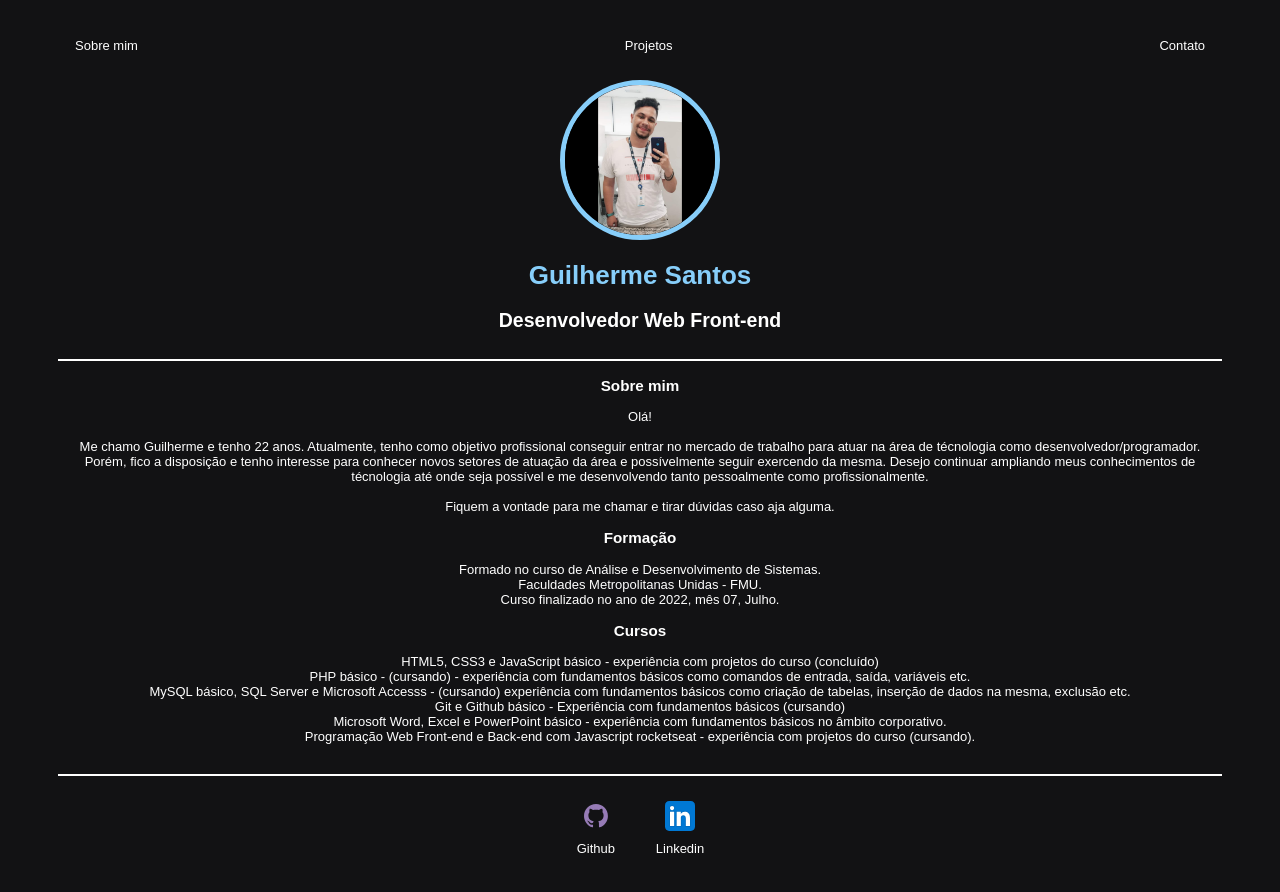
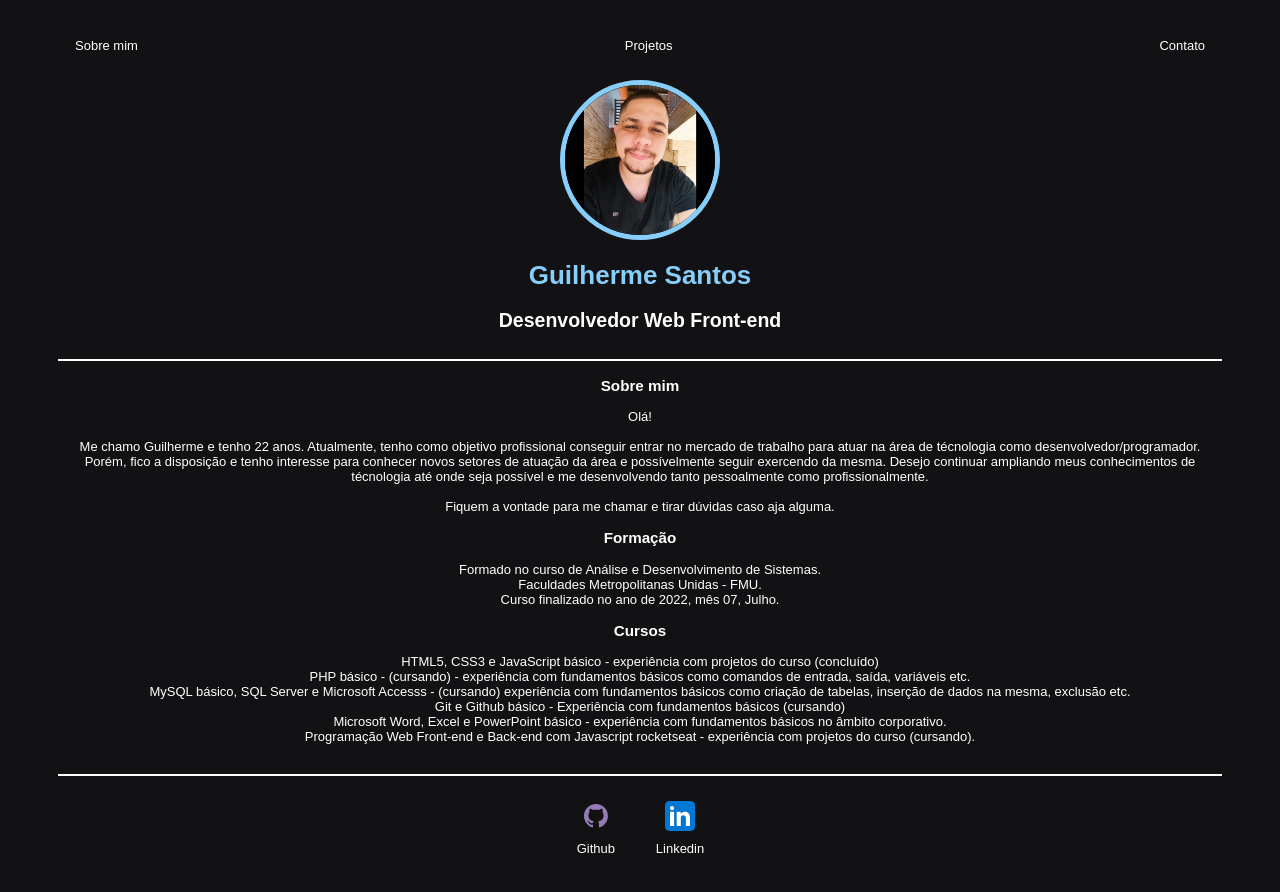
Before and after one commit to mancinera/Easy-portfolio, a plain HTML site: page index.html in a window 1280 px wide. Drawn offline with Linux system fonts and the light colour scheme.

Commit message:
initial commit
Alteração de imagem.

```diff
--- a/index.html
+++ b/index.html
@@ -26,7 +26,7 @@
 
         <header>
             <div class="center">
-                <img src="./img/guilherme3.png">
+                <img src="./img/298932054_5375503352526385_1215462744690543901_n.jpg">
             </div>
             <h1>Guilherme Santos</h1>
             <h2>Desenvolvedor Web Front-end</h2>
```
Also changed, not shown: img/298932054_5375503352526385_1215462744690543901_n.jpg (added).
